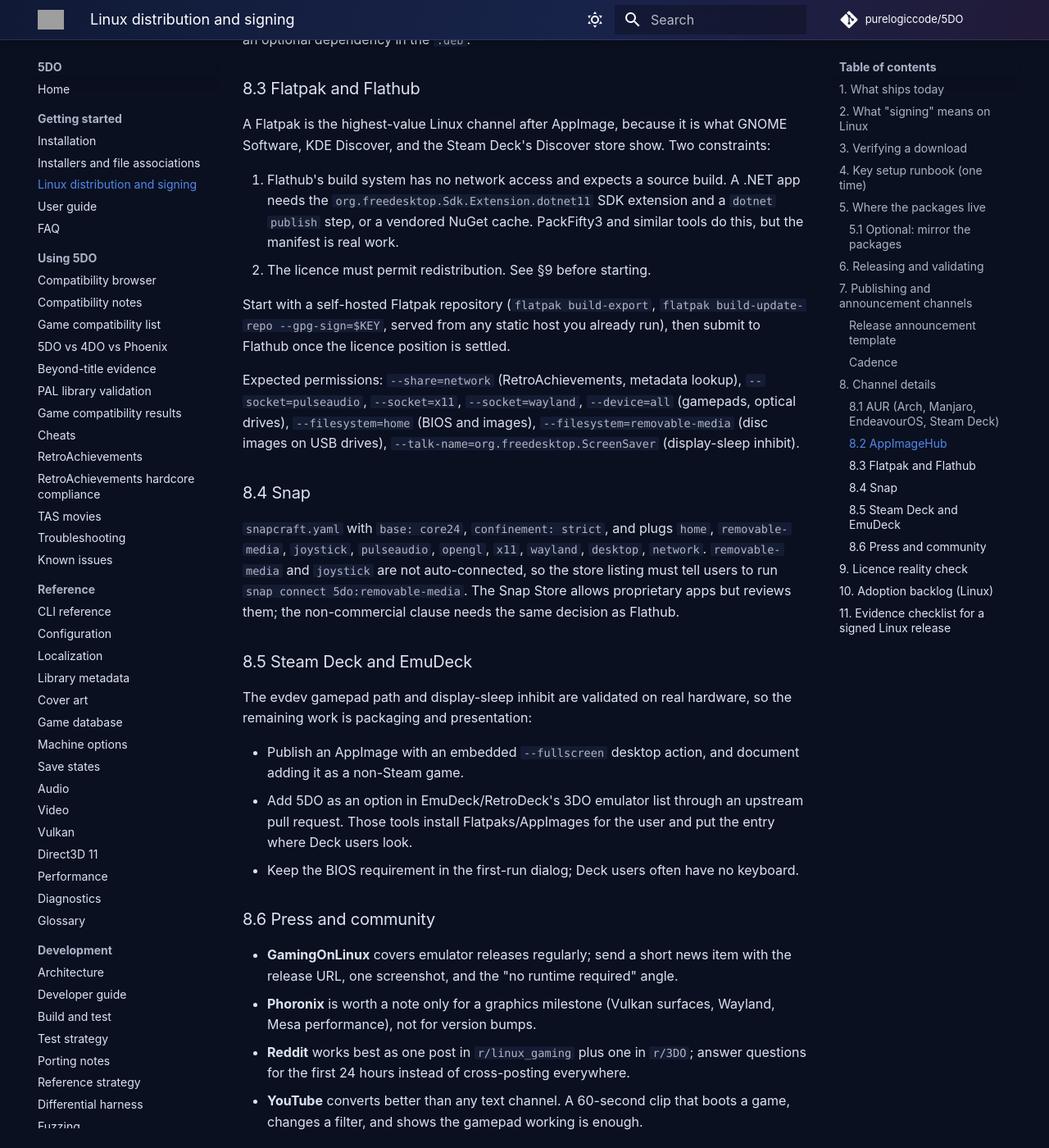
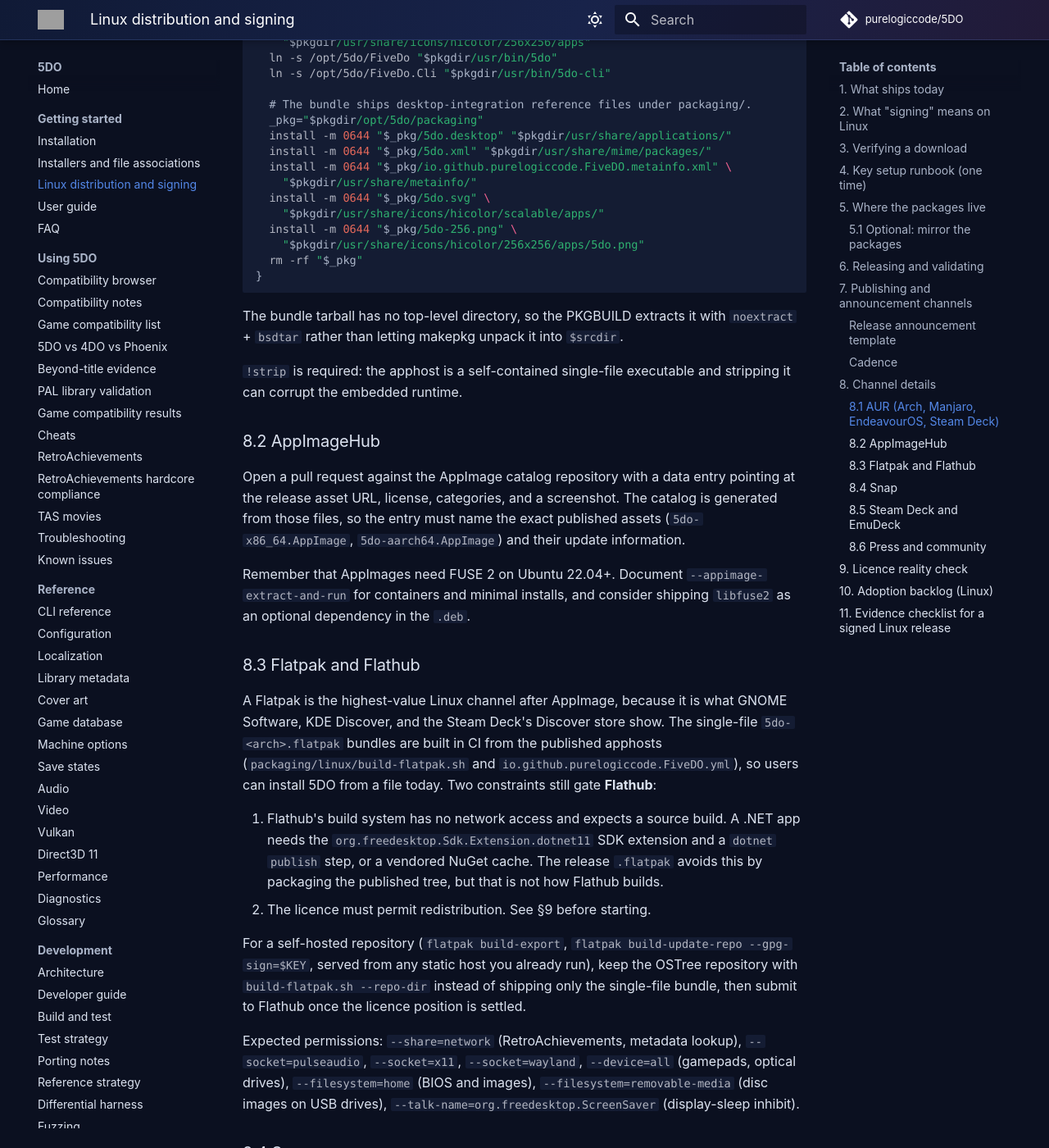
Before and after one commit to purelogiccode/5DO, an MkDocs documentation site: the page built from docs/LinuxDistribution.md, in a window 1280 px wide and 1400 px high, scrolled down 10903 px. Shown: the whole window at 82% size. Built offline with MkDocs 1.6.1 and Material for MkDocs 9.7.7, drawn with Linux system fonts in a browser that asks for light colours; comment, search, counter and statistics services are not loaded; some of the changed text lies outside the part shown; grey boxes are pictures that could not be loaded.

Commit message:
Add Flatpak packaging and arm64 AppImage builds

````diff
--- a/docs/LinuxDistribution.md
+++ b/docs/LinuxDistribution.md
@@ -22,8 +22,9 @@ acceptance pass); Linux arm64 passes native runtime smoke.
 | `5do_<version>_arm64.deb` | `packaging/linux/build-deb.sh` | arm64 variant |
 | `5do-<version>-1.x86_64.rpm` | `packaging/linux/build-rpm.sh` | Fedora/RHEL/openSUSE install |
 | `5do-<version>-1.aarch64.rpm` | `packaging/linux/build-rpm.sh` | arm64 variant |
-| `5do-x86_64.AppImage` | `packaging/linux/build-appimage.sh` | No-install single file, zsync updates |
-| `SHA256SUMS-linux.txt` (+ `.asc`) | `linux-packages.yml` | Signed checksum manifest for the `.deb`/`.rpm`/AppImage artifacts |
+| `5do-x86_64.AppImage`, `5do-aarch64.AppImage` (+ `.zsync`) | `packaging/linux/build-appimage.sh` | No-install single file, zsync updates |
+| `5do-x86_64.flatpak`, `5do-aarch64.flatpak` | `packaging/linux/build-flatpak.sh` | Sandboxed install for software centers and Steam Deck |
+| `SHA256SUMS-linux.txt` (+ `.asc`) | `linux-packages.yml` | Signed checksum manifest for the `.deb`/`.rpm`/AppImage/Flatpak artifacts |
 | `5do-archive-keyring.gpg` (+ `.asc`) | `sign-artifacts.sh` | Public release key |
 | `SHA256SUMS.txt` | `release.yml` | Unsigned checksum manifest for the bundles and packages |
 
@@ -31,6 +32,15 @@ The `.deb`/`.rpm` packages are **self-contained**: the .NET 11 runtime is embedd
 the apphosts, so the packages never depend on `dotnet-runtime-*`. They depend on the
 X11, fontconfig, freetype, glib, and GL libraries that Avalonia and Skia load at run
 time.
+
+The `.flatpak` bundles are self-contained in the same sense, but the Flatpak sandbox
+still needs the freedesktop runtime: `flatpak install ./5do-x86_64.flatpak` fetches
+`org.freedesktop.Platform//26.08` from Flathub if it is missing. The manifest packages
+the published apphosts, so no .NET SDK extension is involved, and both bundles use the
+same `io.github.purelogiccode.FiveDO` app ID and `stable` branch. Because the sandbox
+sets `HOME` to the per-app directory, a Flatpak install keeps its settings, save states,
+and BIOS folder under `~/.var/app/io.github.purelogiccode.FiveDO/`; `--filesystem=home`
+still lets the file picker reach BIOS and disc images in the real home directory.
 
 ---
 
@@ -78,9 +88,10 @@ sha256sum -c SHA256SUMS-linux.txt
 # 3. Verify an individual artifact signature (equivalent to step 2).
 gpg --verify 5do_1.12.0_amd64.deb.asc 5do_1.12.0_amd64.deb
 
-# 4. The portable bundles carry their own detached signature; SHA256SUMS-linux.txt
-#    covers the .deb/.rpm/AppImage artifacts.
+# 4. The portable bundles and the Flatpak bundles carry their own detached signature;
+#    SHA256SUMS-linux.txt covers the .deb/.rpm/AppImage/Flatpak artifacts.
 gpg --verify 5do-1.12.0-linux-x64.tar.gz.asc 5do-1.12.0-linux-x64.tar.gz
+gpg --verify 5do-x86_64.flatpak.asc 5do-x86_64.flatpak
 ```
 
 ```sh
@@ -108,6 +119,10 @@ sudo dnf install ./5do-1.12.0-1.x86_64.rpm
 # Portable AppImage (no install, no runtime dependency)
 chmod +x 5do-x86_64.AppImage
 ./5do-x86_64.AppImage
+
+# Flatpak (sandboxed; the freedesktop runtime is fetched from Flathub if missing)
+flatpak install --user ./5do-x86_64.flatpak
+flatpak run io.github.purelogiccode.FiveDO
 ```
 
 `apt`/`dnf` accept a local path because it contains a slash; they do not need a
@@ -181,7 +196,8 @@ The Linux artifacts are **GitHub release assets**, next to the portable bundles:
 |---|---|
 | `5do_<version>_amd64.deb`, `5do_<version>_arm64.deb` | `sudo apt install ./5do_<version>_amd64.deb` |
 | `5do-<version>-1.x86_64.rpm`, `5do-<version>-1.aarch64.rpm` | `sudo dnf install ./5do-<version>-1.x86_64.rpm` |
-| `5do-x86_64.AppImage` (and `.zsync`) | `chmod +x` and run |
+| `5do-x86_64.AppImage` (and `.zsync`), `5do-aarch64.AppImage` (and `.zsync`) | `chmod +x` and run |
+| `5do-x86_64.flatpak`, `5do-aarch64.flatpak` | `flatpak install --user ./5do-<arch>.flatpak` |
 | `SHA256SUMS-linux.txt` (+ `.asc`) | `gpg --verify` + `sha256sum -c` |
 | `5do-archive-keyring.gpg` (+ `.asc`) | Trust anchor for every signature |
 
@@ -189,8 +205,9 @@ There is **no project-hosted APT/RPM repository and no second repository to main
 `apt` and `dnf` install a local file directly (a path containing `/` is treated as a
 package file), and dependency resolution still comes from the distribution's own
 archives. Release assets are immutable per tag, so the versioned packages always
-resolve; `releases/latest/download/5do-x86_64.AppImage` is the stable URL only for the
-unversioned AppImage.
+resolve; `releases/latest/download/5do-x86_64.AppImage` and
+`releases/latest/download/5do-x86_64.flatpak` are the stable URLs only for the
+unversioned single-file artifacts.
 
 ### 5.1 Optional: mirror the packages
 
@@ -230,6 +247,8 @@ bash packaging/linux/build-deb.sh  --bundle artifacts/bundle/linux-x64 --rid lin
 bash packaging/linux/build-rpm.sh  --bundle artifacts/bundle/linux-x64 --rid linux-x64
 APPIMAGETOOL=/path/to/appimagetool/AppRun bash packaging/linux/build-appimage.sh \
   --bundle artifacts/bundle/linux-x64 --output artifacts/installers --name 5do-x86_64.AppImage
+bash packaging/linux/build-flatpak.sh --bundle artifacts/bundle/linux-x64 --rid linux-x64 \
+  --output artifacts/installers --runtime-version 26.08
 bash packaging/linux/sign-artifacts.sh --key-id "$KEY" \
   --keyring-out artifacts/signing/5do-archive-keyring.gpg artifacts/installers
 sudo apt install ./artifacts/installers/5do_1.12.0_amd64.deb
@@ -237,13 +256,15 @@ sudo apt install ./artifacts/installers/5do_1.12.0_amd64.deb
 
 CI (`linux-packages.yml`, called by `release.yml`) already:
 
-- builds both architectures and the x64 AppImage;
+- builds AppImage and Flatpak bundles for both architectures;
 - validates `5do.desktop`, the MIME XML, the AppStream metainfo, and the package
   contents (`dpkg-deb`, `rpm -qlp`);
 - imports the signing subkey and signs every artifact and the checksum manifest;
 - installs the `.deb` with `apt-get install`, checks the generated symlinks, desktop
   entry, MIME, metainfo, and icon, runs `5do --version`, `5do-cli selftest --json`, and
   `5do-cli doctor`, then removes the package and verifies the removal;
+- installs each `.flatpak` and runs `5do-cli --version` and `5do-cli selftest --json`
+  inside the sandbox;
 - publishes `5do-linux-installers` (packages, signatures, checksums, keyring), which
   `release.yml` attaches to the GitHub release.
 
@@ -261,6 +282,10 @@ rpm --checksig ./5do-1.12.0-1.x86_64.rpm
 
 # AppImage without FUSE (containers, minimal installs)
 ./5do-x86_64.AppImage --appimage-extract-and-run --version
+
+# Flatpak bundle, including the CLI inside the sandbox
+flatpak install --user ./5do-x86_64.flatpak
+flatpak run --command=5do-cli io.github.purelogiccode.FiveDO selftest --json
 ```
 
 Record the results in [TestCorpus.md](TestCorpus.md) and
@@ -278,12 +303,12 @@ exist before any outreach.
 |---|---|---|---|---|
 | 1 | GitHub Releases | Existing users | Done | Publishes bundles, signed packages, AppImage, keyring, and checksums |
 | 2 | Signed `.deb`/`.rpm` downloads | Distro users | Done | `apt install ./5do_<version>_amd64.deb` / `dnf install ./5do-<version>-1.x86_64.rpm` |
-| 3 | AppImage download | No-install users | Done in CI | `5do-x86_64.AppImage` + `.zsync` |
+| 3 | AppImage download | No-install users | Done in CI | `5do-x86_64.AppImage` / `5do-aarch64.AppImage` + `.zsync` |
 | 4 | [AppImageHub](https://appimage.github.io/) | AppImage browsers | S | Pull request adding a data entry to the AppImage catalog |
 | 5 | [AUR](https://aur.archlinux.org/) (`5do-bin`) | Arch/Manjaro/Endeavour, Steam Deck | S | PKGBUILD (§8.1) |
 | 6 | [itch.io](https://itch.io/) | Retro/indie players | S | Free project page; upload AppImage, Flatpak, tarball |
 | 7 | [Flathub](https://flathub.org/) | GNOME/KDE software centers, Steam Deck | L | Licence review first (§9); then a Flatpak manifest and a Flathub app submission |
-| 8 | Self-hosted Flatpak | KDE/GNOME users | M | `flatpak build-export`/`build-update-repo` with the 5DO key |
+| 8 | Self-hosted Flatpak | KDE/GNOME users | Done in CI | Single-file `5do-<arch>.flatpak`; add `flatpak build-update-repo` with the 5DO key if a hosted repository is wanted |
 | 9 | Snap Store | Ubuntu users | M | `snapcraft.yaml` with `strict` confinement, store review |
 | 10 | EmuDeck / RetroDeck / EmulationStation | Steam Deck and HTPC users | M | Upstream pull request adding 5DO as a 3DO option |
 | 11 | GamingOnLinux, Boiling Steam, Phoronix | Linux gaming readers | S | News submission; Phoronix for Vulkan/Wayland milestones, not routine releases |
@@ -389,8 +414,8 @@ stripping it can corrupt the embedded runtime.
 
 Open a pull request against the AppImage catalog repository with a data entry pointing
 at the release asset URL, license, categories, and a screenshot. The catalog is
-generated from those files, so the entry must name the exact published asset
-(`5do-x86_64.AppImage`) and its update information.
+generated from those files, so the entry must name the exact published assets
+(`5do-x86_64.AppImage`, `5do-aarch64.AppImage`) and their update information.
 
 Remember that AppImages need FUSE 2 on Ubuntu 22.04+. Document
 `--appimage-extract-and-run` for containers and minimal installs, and consider
@@ -399,17 +424,22 @@ shipping `libfuse2` as an optional dependency in the `.deb`.
 ### 8.3 Flatpak and Flathub
 
 A Flatpak is the highest-value Linux channel after AppImage, because it is what GNOME
-Software, KDE Discover, and the Steam Deck's Discover store show. Two constraints:
+Software, KDE Discover, and the Steam Deck's Discover store show. The single-file
+`5do-<arch>.flatpak` bundles are built in CI from the published apphosts
+(`packaging/linux/build-flatpak.sh` and `io.github.purelogiccode.FiveDO.yml`), so users
+can install 5DO from a file today. Two constraints still gate **Flathub**:
 
 1. Flathub's build system has no network access and expects a source build. A
    .NET app needs the `org.freedesktop.Sdk.Extension.dotnet11` SDK extension and a
-   `dotnet publish` step, or a vendored NuGet cache. PackFifty3 and similar tools do
-   this, but the manifest is real work.
+   `dotnet publish` step, or a vendored NuGet cache. The release `.flatpak` avoids
+   this by packaging the published tree, but that is not how Flathub builds.
 2. The licence must permit redistribution. See §9 before starting.
 
-Start with a self-hosted Flatpak repository (`flatpak build-export`,
+For a self-hosted repository (`flatpak build-export`,
 `flatpak build-update-repo --gpg-sign=$KEY`, served from any static host you already
-run), then submit to Flathub once the licence position is settled.
+run), keep the OSTree repository with `build-flatpak.sh --repo-dir` instead of shipping
+only the single-file bundle, then submit to Flathub once the licence position is
+settled.
 
 Expected permissions: `--share=network` (RetroAchievements, metadata lookup),
 `--socket=pulseaudio`, `--socket=x11`, `--socket=wayland`, `--device=all` (gamepads,
@@ -505,7 +535,7 @@ committed until it has an ID.
 | P0 | **Wayland guidance and fallback check** | X11/XWayland works today; Wayland-only sessions fall back to the slower offscreen path. Detect `WAYLAND_DISPLAY` without `DISPLAY`, warn once, and document the XWayland workaround. **Implemented:** `5do-cli doctor` reports the case and the shell logs it once and shows a status-line hint | S |
 | P1 | **AppImage auto-update** | Embed zsync info and surface a newer release. **Implemented:** the AppImage embeds zsync update information and the existing startup/`update` check offers the release page; remaining work is an in-app download if wanted | M |
 | P1 | **Steam Deck preset** | A Deck-friendly on-screen hint for the BIOS step and documented non-Steam-game setup. **Implemented:** the desktop entry has a **Play in fullscreen** action; the BIOS hint and EmuDeck entry stay as `REL-10` | S |
-| P1 | **Self-hosted Flatpak** | Discover-store visibility without waiting for Flathub | M |
+| P1 | **Self-hosted Flatpak** | Discover-store visibility without waiting for Flathub. **Implemented:** `build-flatpak.sh` produces `5do-<arch>.flatpak` bundles for x64 and arm64, covered by the GPG signatures; a hosted repository is optional | M |
 | P1 | **EmuDeck/RetroDeck entry** | Where Deck users actually look for emulators | S |
 | P1 | **Flatpak on Flathub** | Largest Linux app store; needs the licence decision and a network-free build | L |
 | P1 | **Snap** | Ubuntu's default store; confinement work | M |
@@ -522,7 +552,11 @@ bundle already has no runtime dependency).
 
 ## 11. Evidence checklist for a signed Linux release
 
-- [ ] `linux-packages.yml` built `.deb`/`.rpm` for x64 and arm64 and an x64 AppImage.
+- [ ] `linux-packages.yml` built `.deb`/`.rpm` and AppImage/Flatpak bundles for x64 and
+      arm64.
+- [ ] Each `.flatpak` installs with `flatpak install --user ./5do-<arch>.flatpak` and
+      `flatpak run --command=5do-cli io.github.purelogiccode.FiveDO selftest --json`
+      passes inside the sandbox on a matching host.
 - [ ] The Linux tarball contains `packaging/5do.desktop`, `5do.xml`, the metainfo, and
       both icons, and `desktop-file-validate` accepts the fullscreen action.
 - [ ] `5do-cli doctor --strict` reports no unexpected warnings on the target host, and
@@ -544,5 +578,6 @@ bundle already has no runtime dependency).
 - [ ] `sha256sum -c SHA256SUMS.txt` passes for the five bundles.
 - [ ] The key fingerprint is recorded in §4 and in the release notes.
 - [ ] `Installers.md`, `TestCorpus.md`, and `ReleaseChecklist.md` record the run.
-- [ ] The release page lists every package, the AppImage, the keyring, and both checksum
-      manifests; no repository or extra infrastructure is required.
+- [ ] The release page lists every package, both AppImages, both Flatpak bundles, the
+      keyring, and both checksum manifests; no repository or extra infrastructure is
+      required.
````
Also changed, not shown: CHANGELOG.md (+8 -0 lines), README.md (+3 -2 lines), docs/Installation.md (+7 -3 lines), docs/Installers.md (+7 -4 lines), docs/ReleaseChecklist.md (+8 -4 lines), docs/Status.md (+10 -0 lines), packaging/README.md (+15 -6 lines), 4 other files.
